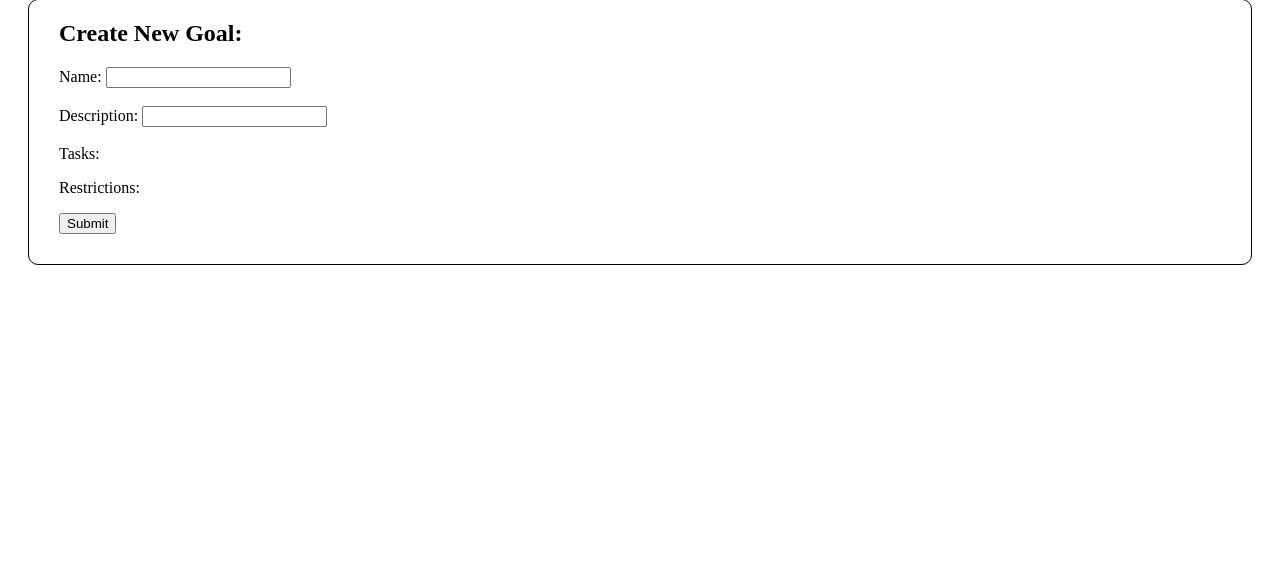
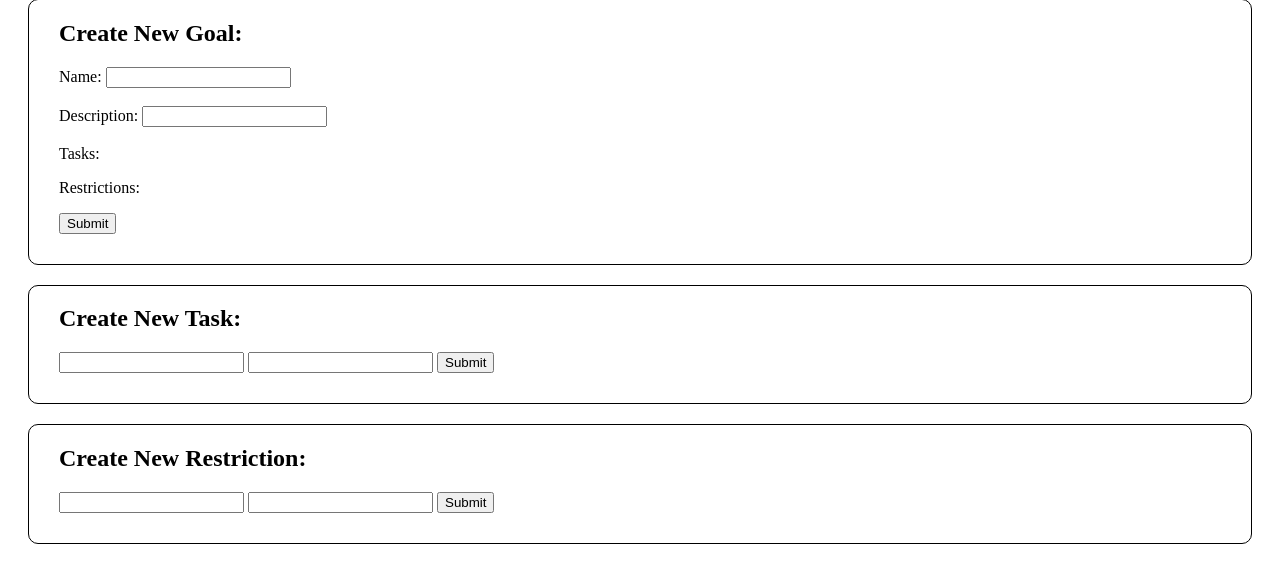
Before and after one commit to Procelius/goal-achiever, a Django app: page /goal_achiever/ in a window 1280 px wide. Shown: the part 200-783 px from the top of the page. Run offline with Django 3.2, Linux system fonts and the light colour scheme; data that the repository does not hold is empty.

Commit message:
add task and restrictions forms to the goal list view and template, add hidden action inputs

```diff
--- a/goal_achiever/contrib/goals/forms.py
+++ b/goal_achiever/contrib/goals/forms.py
@@ -13,8 +13,34 @@ class GoalForm(forms.ModelForm):
             'restrictions',
         ]
         widgets = {
-            'name': forms.TextInput,
-            'description': forms.TextInput,
+            'name': forms.TextInput(attrs={'id': 'goal-name'}),
+            'description': forms.TextInput(attrs={'id': 'goal-description'}),
             'tasks': forms.CheckboxSelectMultiple,
             'restrictions': forms.CheckboxSelectMultiple,
         }
+
+
+class TaskForm(forms.ModelForm):
+    class Meta:
+        model = models.Task
+        fields = [
+            'name',
+            'description'
+        ]
+        widgets = {
+            'name': forms.TextInput(attrs={'id': 'task-name'}),
+            'description': forms.TextInput(attrs={'id': 'task-description'}),
+        }
+
+
+class RestrictionForm(forms.ModelForm):
+    class Meta:
+        model = models.Restriction
+        fields = [
+            'name',
+            'description'
+        ]
+        widgets = {
+            'name': forms.TextInput(attrs={'id': 'restriction-name'}),
+            'description': forms.TextInput(attrs={'id': 'restriction-description'}),
+        }
--- a/goal_achiever/contrib/goals/templates/goals/goal_list.html
+++ b/goal_achiever/contrib/goals/templates/goals/goal_list.html
@@ -22,19 +22,46 @@
 </div>
 <div class="container" id="new-goal">
   <h2>Create New Goal:</h2>
+  <div class="hidden" id="goal-form">
     <form action="" method="POST">
       {% csrf_token %}
-    <label for="{{ form.name.id_for_label }}">Name:</label>
-    {{ form.name }}
+      <input type="hidden" name='action' value="new_goal">
+      <label for="{{ goal_form.name.id_for_label }}">Name:</label>
+      {{ goal_form.name }}
       <br><br>
-    <label for="{{ form.description.id_for_label }}">Description:</label>
-    {{ form.description }}
+      <label for="{{ goal_form.description.id_for_label }}">Description:</label>
+      {{ goal_form.description }}
       <br><br>
-    <label for="{{ form.tasks.id_for_label }}">Tasks:</label>
-    {{ form.tasks }}
-    <label for="{{ form.restrictions.id_for_label }}">Restrictions:</label>
-    {{ form.restrictions }}
+      <label for="{{ goal_form.tasks.id_for_label }}">Tasks:</label>
+      {{ goal_form.tasks }}
+      <label for="{{ goal_form.restrictions.id_for_label }}">Restrictions:</label>
+      {{ goal_form.restrictions }}
       <input type="submit" value="Submit">
     </form>
   </div>
+</div>
+<div class="container" id="new-task">
+  <h2>Create New Task:</h2>
+  <div class="hidden" id="task-form">
+    <form action="" method="POST">
+      {% csrf_token %}
+      <input type="hidden" name='action' value="new_task">
+      {{ task_form.name }}
+      {{ task_form.description }}
+      <input type="submit" value="Submit">
+    </form>
+  </div>
+</div>
+<div class="container" id="new-restriction">
+  <h2>Create New Restriction:</h2>
+  <div class="hidden" id="restriction-form">
+    <form action="" method="POST">
+      {% csrf_token %}
+      <input type="hidden" name='action' value="new_restriction">
+      {{ restriction_form.name }}
+      {{ restriction_form.description }}
+      <input type="submit" value="Submit">
+    </form>
+  </div>
+</div>
 {% endblock %}
--- a/goal_achiever/contrib/goals/views.py
+++ b/goal_achiever/contrib/goals/views.py
@@ -1,20 +1,33 @@
 from django.shortcuts import render
 
 from .models import Goal
-from .forms import GoalForm
+from .forms import GoalForm, TaskForm, RestrictionForm
 
 
 def goal_list(request):
     goals = Goal.objects.all()
+    goal_form = GoalForm()
+    task_form = TaskForm()
+    restriction_form = RestrictionForm()
     if request.POST:
-        goal_form = GoalForm(request.POST)
-        if goal_form.is_valid():
-            goal_form.save()
-    else:
-        goal_form = GoalForm()
+        action = request.POST["action"]
+        if action == "new_goal":
+            goal_form = GoalForm(request.POST)
+            if goal_form.is_valid():
+                goal_form.save()
+        elif action == "new_task":
+            task_form = TaskForm(request.POST)
+            if task_form.is_valid():
+                task_form.save()
+        elif action == "new_restriction":
+            restriction_form = RestrictionForm(request.POST)
+            if restriction_form.is_valid():
+                restriction_form.save()
 
     context = {
         "goals": goals,
-        "form": goal_form,
+        "goal_form": goal_form,
+        "task_form": task_form,
+        "restriction_form": restriction_form,
     }
     return render(request, "goals/goal_list.html", context)
```
Lines whose indentation alone changed are shown as unchanged.
